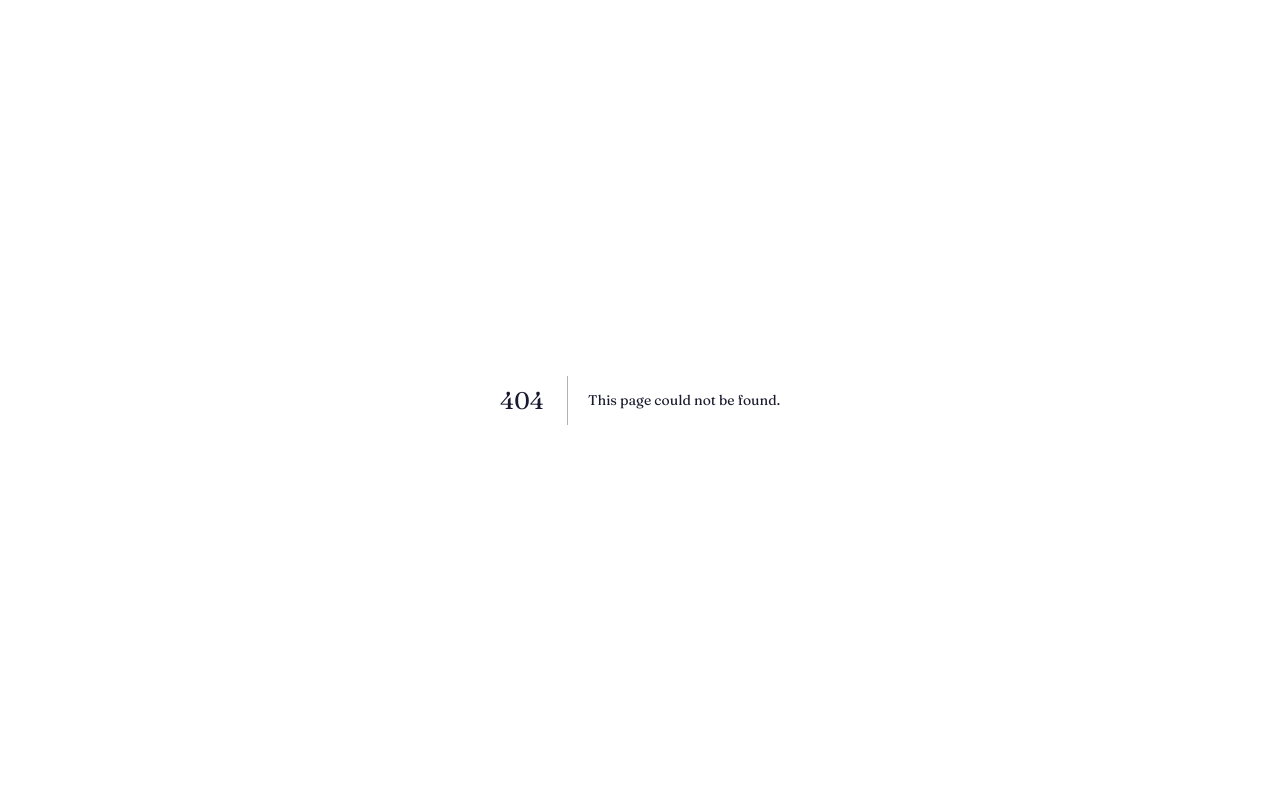
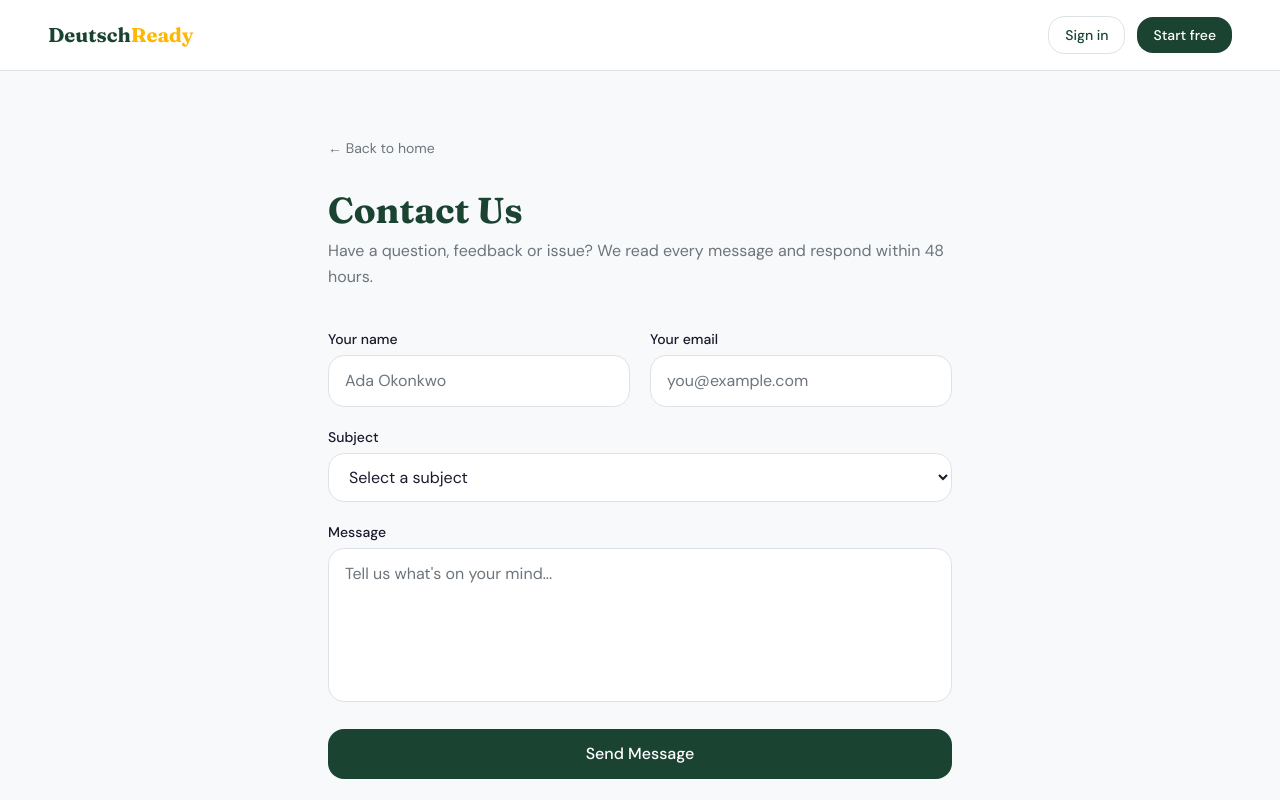
Before and after one commit to louisnkan/deutschready, a Next.js app: page /contact in a window 1280 px wide. Before the commit this address had no page. Shown: the top 800 px of the page. Built offline with nearby package versions, Linux system fonts and the light colour scheme.

Commit message:
Add contact page with form submission functionality
Implement contact page using Formspree for submissions.

```diff
--- /dev/null
+++ b/app/(marketing)/contact/page.tsx
@@ -0,0 +1,207 @@
+/**
+ * Contact page
+ * Uses Formspree — free, no backend needed
+ * Submissions go directly to Gmail privately
+ * Zero email exposed publicly
+ */
+
+'use client'
+
+import { useState } from 'react'
+import Link from 'next/link'
+
+export default function ContactPage() {
+  const [status, setStatus] = useState<
+    'idle' | 'sending' | 'success' | 'error'
+  >('idle')
+  const [formData, setFormData] = useState({
+    name: '',
+    email: '',
+    subject: '',
+    message: '',
+  })
+
+  async function handleSubmit(e: React.FormEvent) {
+    e.preventDefault()
+    setStatus('sending')
+
+    try {
+      const response = await fetch('https://formspree.io/f/REPLACE_WITH_FORMSPREE_ID', {
+        method: 'POST',
+        headers: {
+          'Content-Type': 'application/json',
+          Accept: 'application/json',
+        },
+        body: JSON.stringify(formData),
+      })
+
+      if (response.ok) {
+        setStatus('success')
+        setFormData({ name: '', email: '', subject: '', message: '' })
+      } else {
+        setStatus('error')
+      }
+    } catch {
+      setStatus('error')
+    }
+  }
+
+  return (
+    <div className="max-w-2xl mx-auto px-6 py-16">
+      <Link
+        href="/"
+        className="font-body text-sm text-text-muted
+                   hover:text-primary mb-8 inline-block
+                   transition-colors"
+      >
+        ← Back to home
+      </Link>
+
+      <h1 className="font-display text-4xl font-bold
+                     text-primary mb-2">
+        Contact Us
+      </h1>
+      <p className="font-body text-text-muted mb-10">
+        Have a question, feedback or issue? We read every
+        message and respond within 48 hours.
+      </p>
+
+      {/* Success state */}
+      {status === 'success' ? (
+        <div className="card text-center py-12 animate-in">
+          <p className="text-5xl mb-4">✉️</p>
+          <h2 className="font-display text-2xl font-bold
+                         text-primary mb-2">
+            Message sent!
+          </h2>
+          <p className="font-body text-text-muted mb-6">
+            We'll get back to you within 48 hours.
+          </p>
+          <button
+            onClick={() => setStatus('idle')}
+            className="btn-ghost"
+          >
+            Send another message
+          </button>
+        </div>
+      ) : (
+        <form onSubmit={handleSubmit} className="space-y-5">
+          {/* Error banner */}
+          {status === 'error' && (
+            <div className="bg-error/10 border border-error/20
+                            text-error text-sm font-body
+                            rounded-xl px-4 py-3">
+              Something went wrong. Please try again or email
+              us directly.
+            </div>
+          )}
+
+          <div className="grid grid-cols-1 md:grid-cols-2 gap-5">
+            <div>
+              <label className="block text-sm font-medium
+                                font-body text-text-primary mb-1.5">
+                Your name
+              </label>
+              <input
+                type="text"
+                value={formData.name}
+                onChange={(e) =>
+                  setFormData({ ...formData, name: e.target.value })
+                }
+                placeholder="Ada Okonkwo"
+                className="input-base"
+                required
+              />
+            </div>
+
+            <div>
+              <label className="block text-sm font-medium
+                                font-body text-text-primary mb-1.5">
+                Your email
+              </label>
+              <input
+                type="email"
+                value={formData.email}
+                onChange={(e) =>
+                  setFormData({ ...formData, email: e.target.value })
+                }
+                placeholder="you@example.com"
+                className="input-base"
+                required
+              />
+            </div>
+          </div>
+
+          <div>
+            <label className="block text-sm font-medium
+                              font-body text-text-primary mb-1.5">
+              Subject
+            </label>
+            <select
+              value={formData.subject}
+              onChange={(e) =>
+                setFormData({ ...formData, subject: e.target.value })
+              }
+              className="input-base"
+              required
+            >
+              <option value="">Select a subject</option>
+              <option value="General Question">General Question</option>
+              <option value="Technical Issue">Technical Issue</option>
+              <option value="Question Quality">Question Quality</option>
+              <option value="Billing">Billing</option>
+              <option value="Feature Request">Feature Request</option>
+              <option value="Partnership">Partnership</option>
+              <option value="Other">Other</option>
+            </select>
+          </div>
+
+          <div>
+            <label className="block text-sm font-medium
+                              font-body text-text-primary mb-1.5">
+              Message
+            </label>
+            <textarea
+              value={formData.message}
+              onChange={(e) =>
+                setFormData({ ...formData, message: e.target.value })
+              }
+              placeholder="Tell us what's on your mind..."
+              rows={5}
+              className="input-base resize-none"
+              required
+            />
+          </div>
+
+          <button
+            type="submit"
+            disabled={status === 'sending'}
+            className="btn-primary w-full disabled:opacity-50"
+          >
+            {status === 'sending' ? (
+              <span className="flex items-center justify-center gap-2">
+                <span className="w-4 h-4 border-2 border-white/40
+                                 border-t-white rounded-full
+                                 animate-spin" />
+                Sending...
+              </span>
+            ) : (
+              'Send Message'
+            )}
+          </button>
+
+          <p className="font-body text-xs text-text-muted
+                        text-center">
+            We typically respond within 48 hours.
+          </p>
+        </form>
+      )}
+
+      {/* Louis IV Studio watermark */}
+      <p className="font-body text-xs text-text-muted/30
+                    tracking-widest uppercase mt-16 text-center">
+        Louis IV Studio
+      </p>
+    </div>
+  )
+}
```
